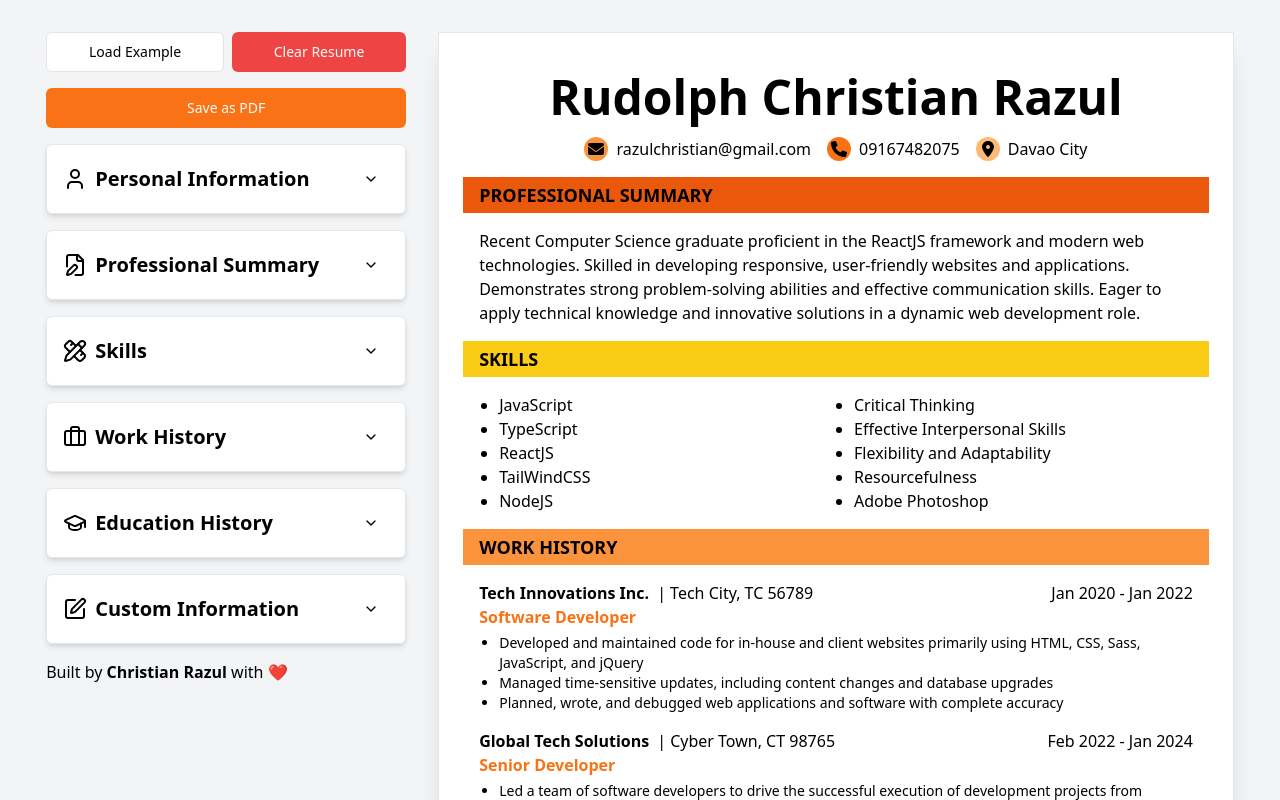
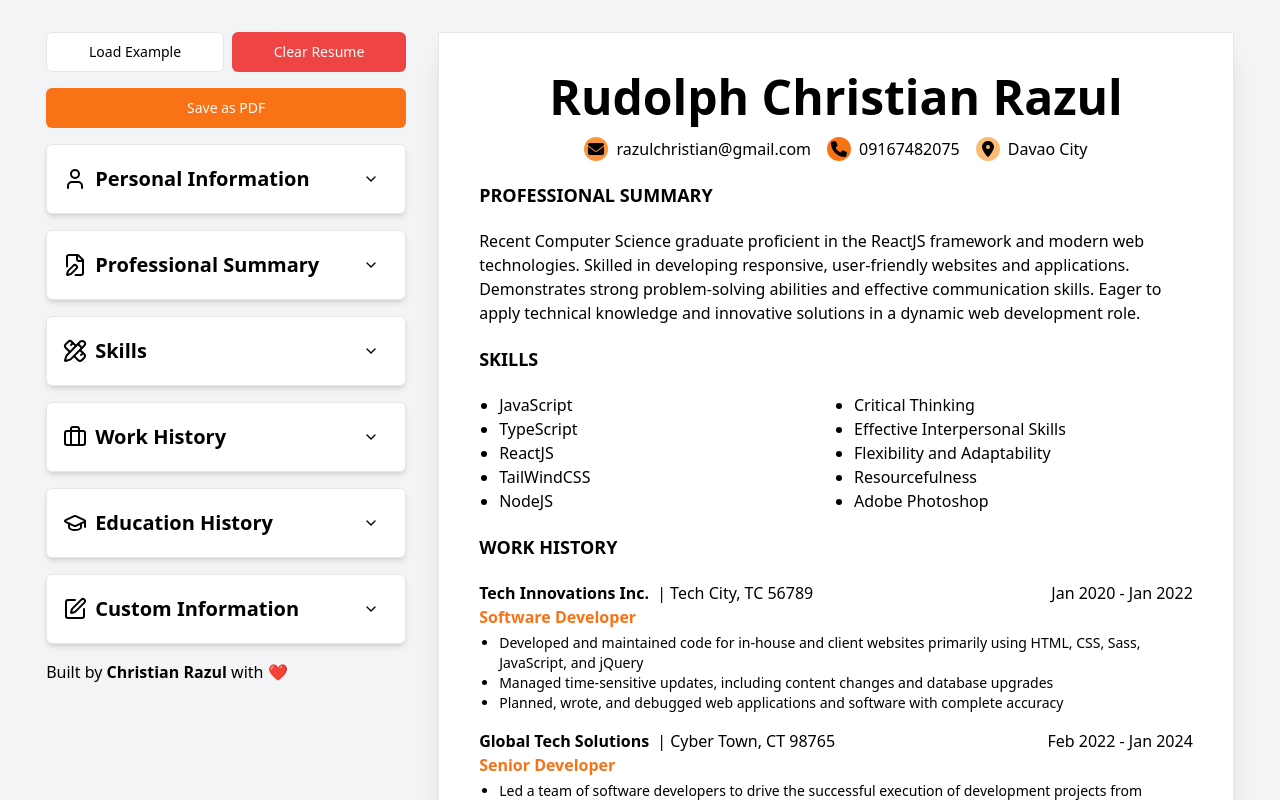
Before and after one commit to christianrazul/cv-architect, a React (Vite) app: page / in a window 1280 px wide. Shown: the top 800 px of the page. Built offline with nearby package versions, Linux system fonts and the light colour scheme.

Commit message:
Update FieldTitle to only accept colors from colorPicker

```diff
--- a/src/components/ui/FieldTitle.tsx
+++ b/src/components/ui/FieldTitle.tsx
@@ -4,7 +4,11 @@ interface FieldTitleProps {
 }
 
 const FieldTitle = ({ color, title }: FieldTitleProps) => {
-  return <h1 className={`${color} py-1 pl-4 text-lg font-bold`}>{title}</h1>;
+  return (
+    <div style={{ background: `${color}` }}>
+      <h1 className={`py-1 pl-4 text-lg font-bold`}>{title}</h1>
+    </div>
+  );
 };
 
 export default FieldTitle;
```
